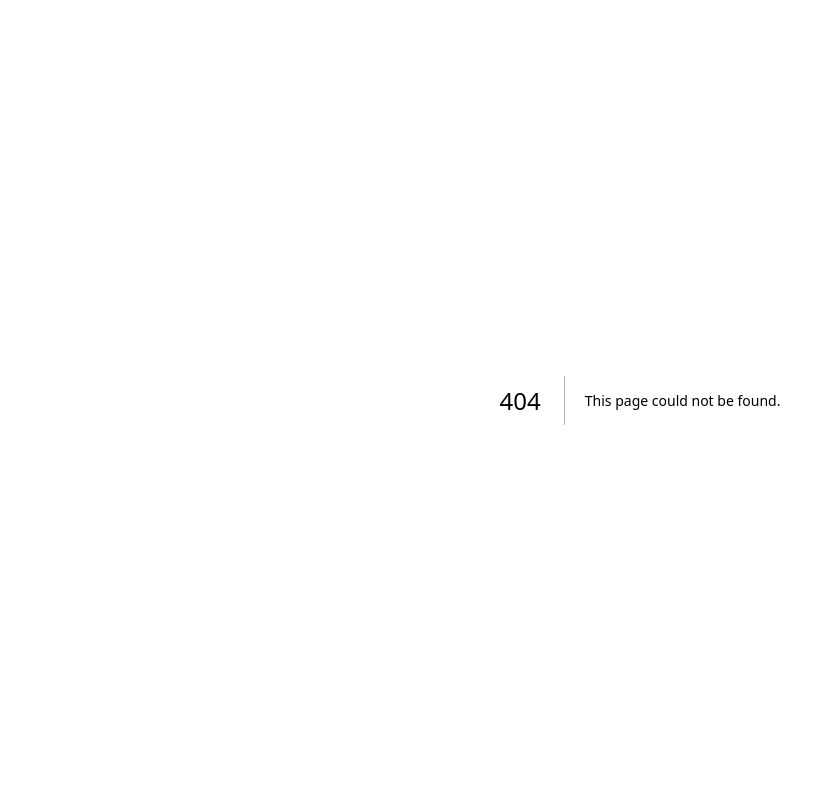
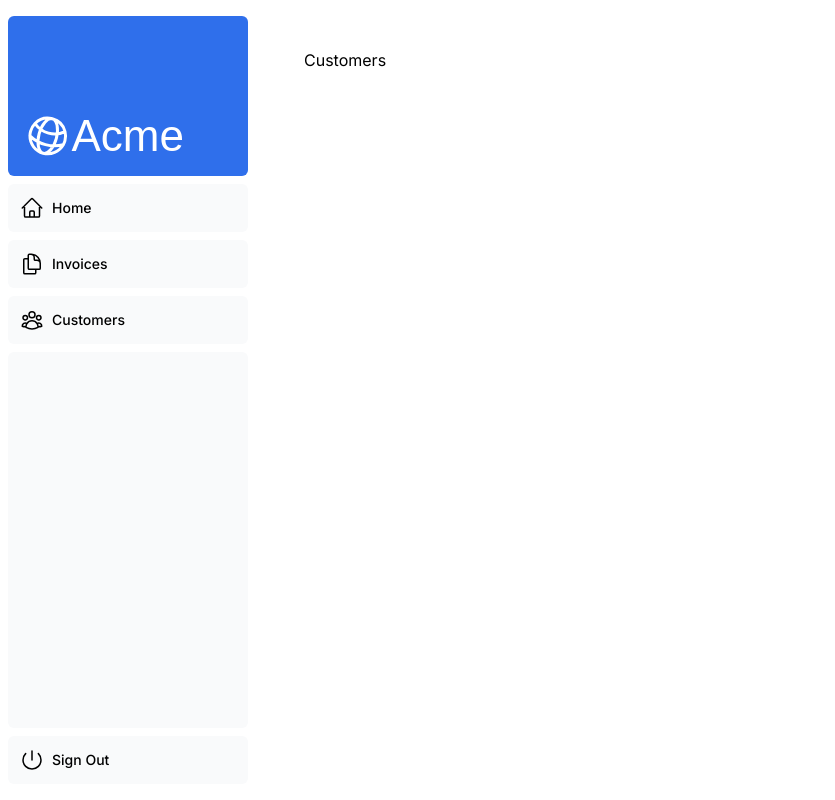
Before and after one commit to baosub/nextjs-dashboard, a Next.js app: page /dashboard/customers in a window 1280 px wide. Before the commit this address had no page. Shown: the whole page, without its empty margins (0-835 px from the left). Built offline with nearby package versions, Linux system fonts and the light colour scheme; a web font is replaced by a local one.

Commit message:
chapter four, layouts and pages, completed

```diff
--- /dev/null
+++ b/app/dashboard/customers/page.tsx
@@ -0,0 +1,12 @@
+import React from 'react'
+
+const Page = () => {
+  return (
+    <div>
+        <h2>Customers</h2>
+
+    </div>
+  )
+}
+
+export default Page
--- /dev/null
+++ b/app/dashboard/invoices/page.tsx
@@ -0,0 +1,12 @@
+import React from 'react'
+
+const Page = () => {
+  return (
+    <div>
+        <h2>Invoices</h2>
+
+    </div>
+  )
+}
+
+export default Page
--- /dev/null
+++ b/app/dashboard/layout.tsx
@@ -0,0 +1,12 @@
+import SideNav from '@/app/ui/dashboard/sidenav';
+
+export default function Layout({ children }: { children: React.ReactNode }) {
+  return (
+    <div className="flex h-screen flex-col md:flex-row md:overflow-hidden">
+      <div className="w-full flex-none md:w-64">
+        <SideNav />
+      </div>
+      <div className="flex-grow p-6 md:overflow-y-auto md:p-12">{children}</div>
+    </div>
+  );
+}
--- /dev/null
+++ b/app/dashboard/page.tsx
@@ -0,0 +1,12 @@
+import React from 'react'
+
+const Page = () => {
+  return (
+    <div>
+        <h2>Dashboard</h2>
+
+    </div>
+  )
+}
+
+export default Page
```
